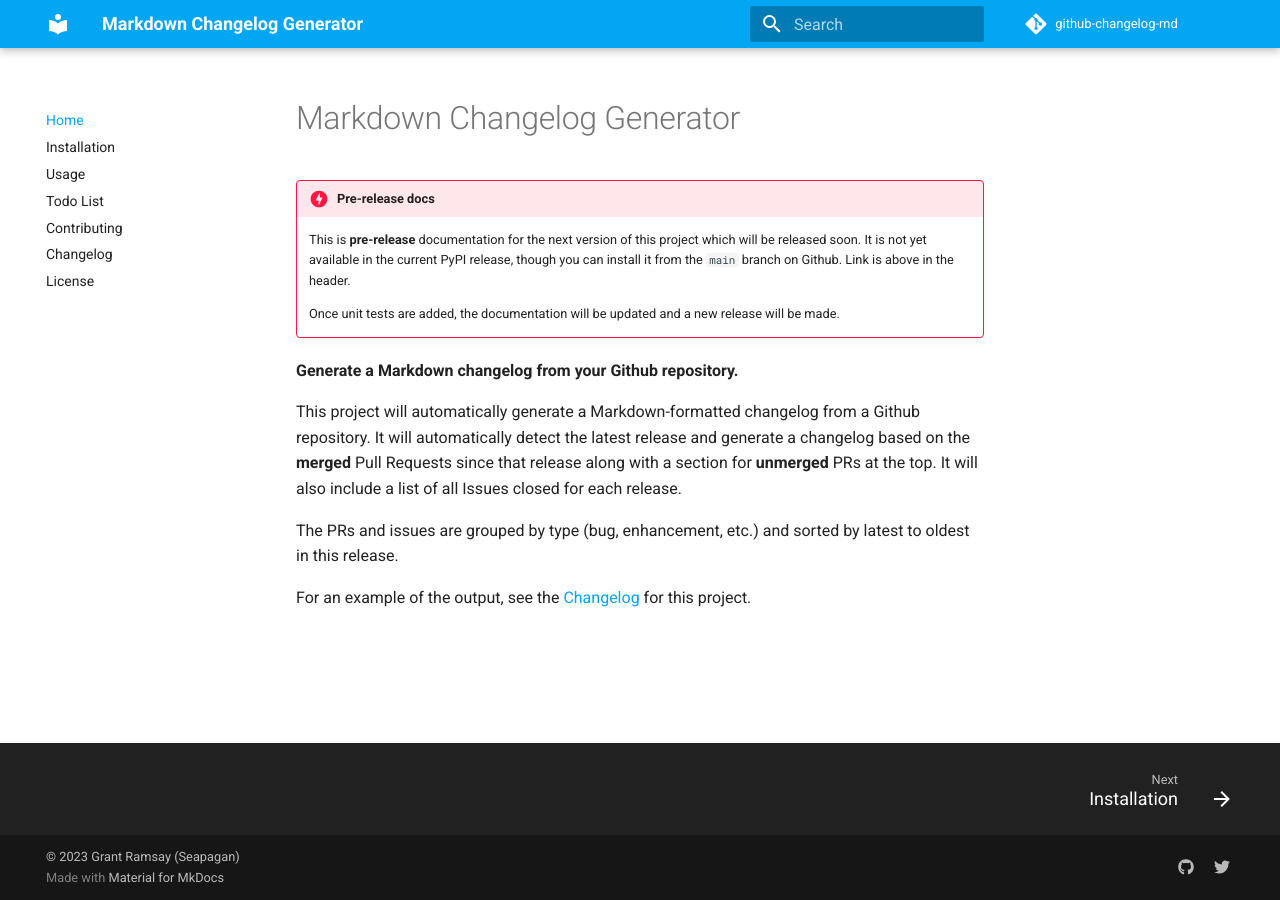
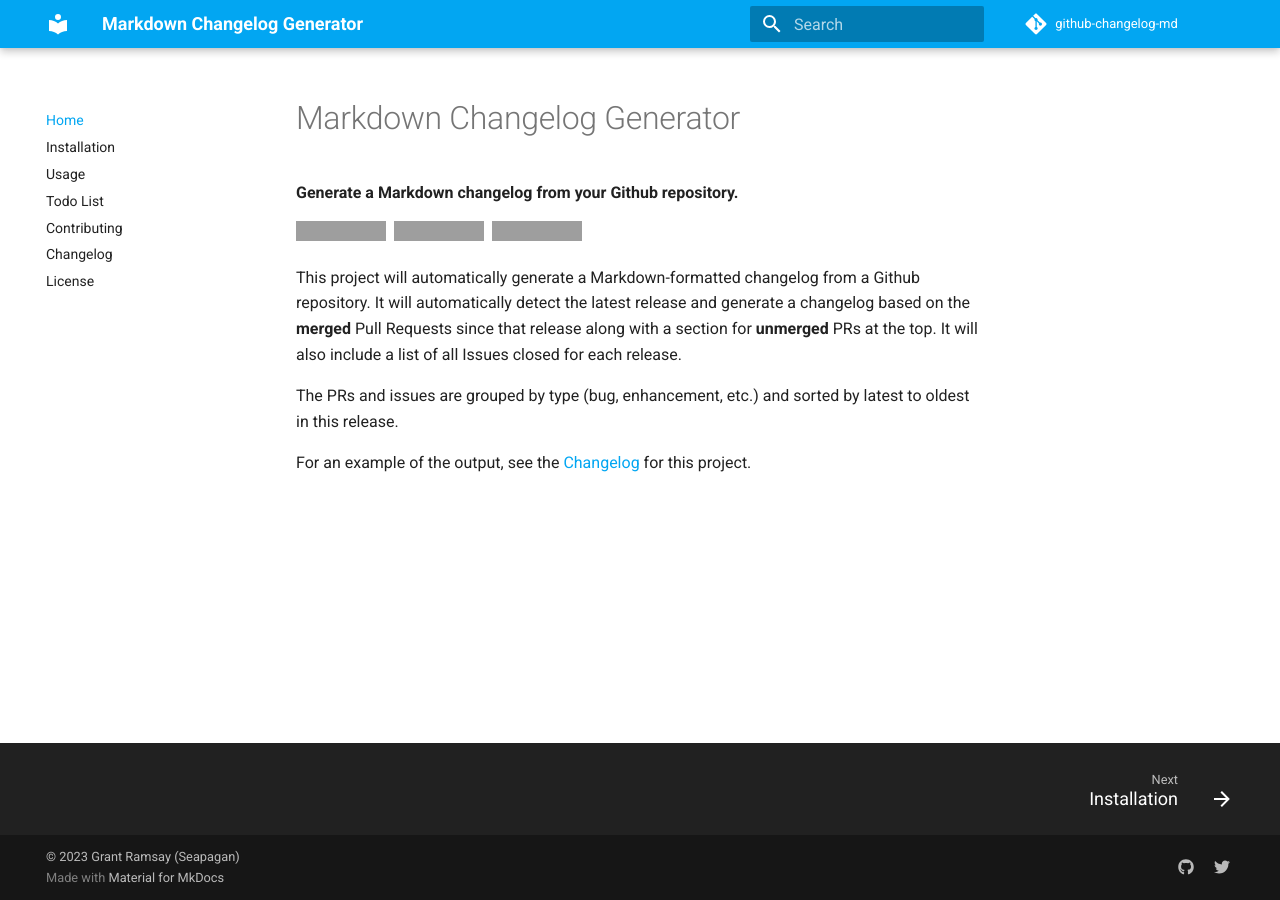
Before and after one commit to seapagan/github-changelog-md, an MkDocs documentation site: the page built from docs/index.md, in a window 1280 px wide. Built offline with MkDocs 1.6.1 and Material for MkDocs 9.7.7, drawn with Linux system fonts in a browser that asks for light colours; comment, search, counter and statistics services are not loaded; grey boxes are pictures that could not be loaded.

Commit message:
docs: update for 0.2.0 release
Signed-off-by: Grant Ramsay <seapagan@gmail.com>

```diff
--- a/docs/index.md
+++ b/docs/index.md
@@ -1,16 +1,11 @@
 # Markdown Changelog Generator
 
-!!! danger "Pre-release docs"
+**Generate a Markdown changelog from your Github repository.**
 
-    This is **pre-release** documentation for the next version of this project
-    which will be released soon. It is not yet available in the current PyPI
-    release, though you can install it from the `main` branch on Github. Link
-    is above in the header.
-
-    Once unit tests are added, the documentation will be updated and a new
-    release will be made.
-
-**Generate a Markdown changelog from your Github repository.**
+[![PyPI
+version](https://badge.fury.io/py/github-changelog-md.svg)](https://badge.fury.io/py/pyproject-maker)&nbsp;
+![PyPI - License](https://img.shields.io/pypi/l/github-changelog-md)&nbsp;
+[![Ruff](https://github.com/seapagan/github-changelog-md/actions/workflows/linting.yml/badge.svg)](https://github.com/seapagan/github-changelog-md/actions/workflows/linting.yml)
 
 This project will automatically generate a Markdown-formatted changelog from a
 Github repository. It will automatically detect the latest release and generate
```
Also changed, not shown: CONTRIBUTING.md (+1 -1 lines), README.md (+0 -7 lines).
